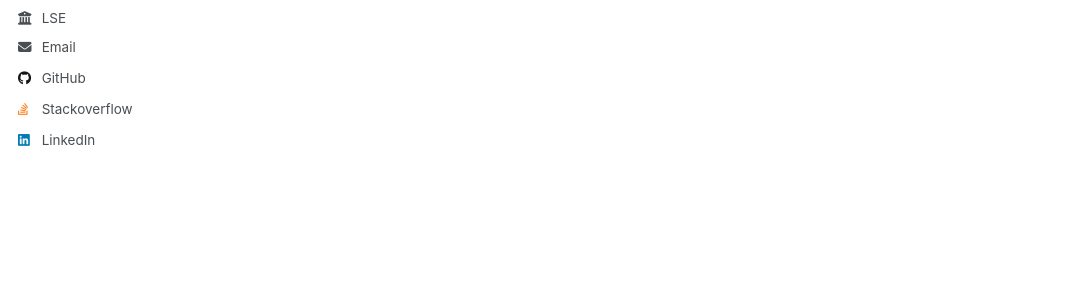
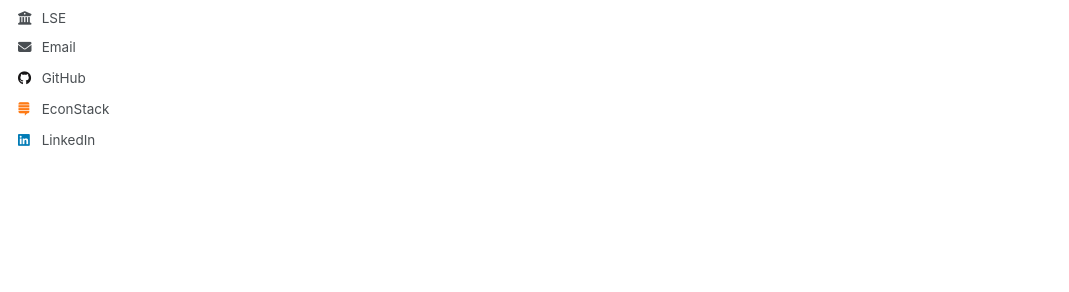
Before and after one commit to Joe-Basford/Joe-Basford.github.io, a Jekyll site: the page built from _pages/about.md, in a window 1280 px wide. Shown: the part 395-687 px from the top of the page, without its empty margins (0-1069 px from the left). Built offline with Jekyll 4.4.1, drawn with Linux system fonts in a browser that asks for light colours.

Commit message:
Update author-profile.html

```diff
--- a/_includes/author-profile.html
+++ b/_includes/author-profile.html
@@ -80,7 +80,7 @@
         <li><a href="https://kaggle.com/{{ author.kaggle }}"><i class="fab fa-fw fa-kaggle icon-pad-right" aria-hidden="true"></i>Kaggle</a></li>
       {% endif %}
       {% if author.econstack %}
-        <li><a href="https://economics.stackexchange.com/users/{{ author.econstack }}"><i class="fab fa-fw fa-stack-overflow icon-pad-right" aria-hidden="true"></i>Stackoverflow</a></li>
+        <li><a href="https://economics.stackexchange.com/users/{{ author.econstack }}"><i class="fab fa-fw fa-stack-exchange icon-pad-right" aria-hidden="true"></i>EconStack</a></li>
       {% endif %}
 
       <!-- Font Awesome icons / Social media -->
```
